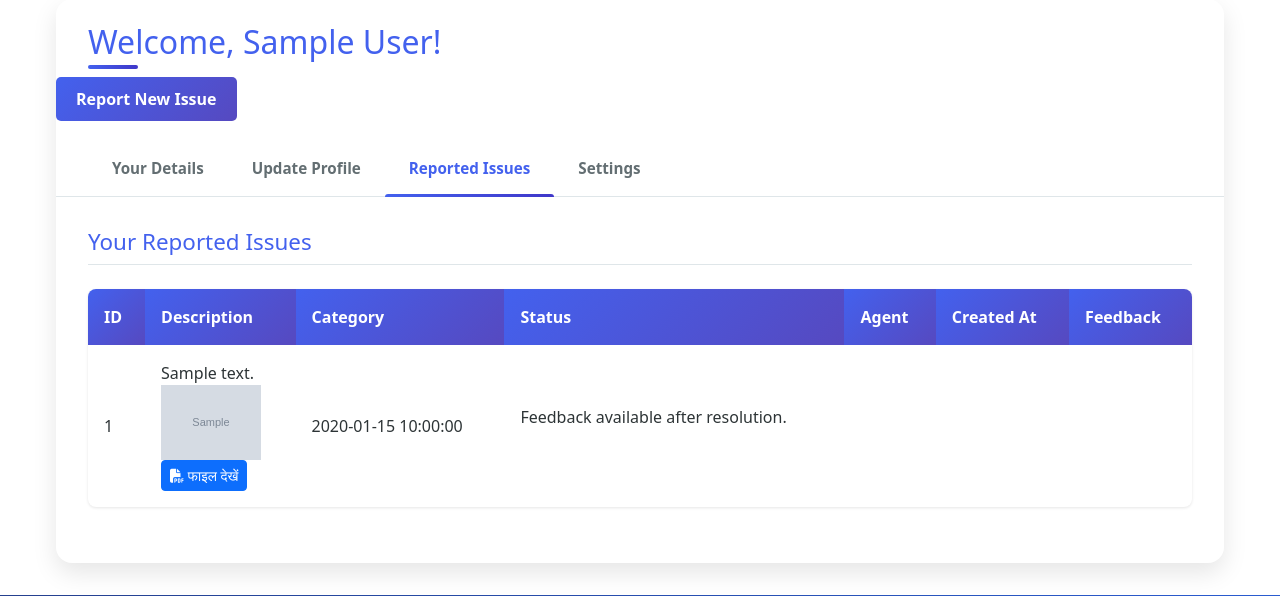
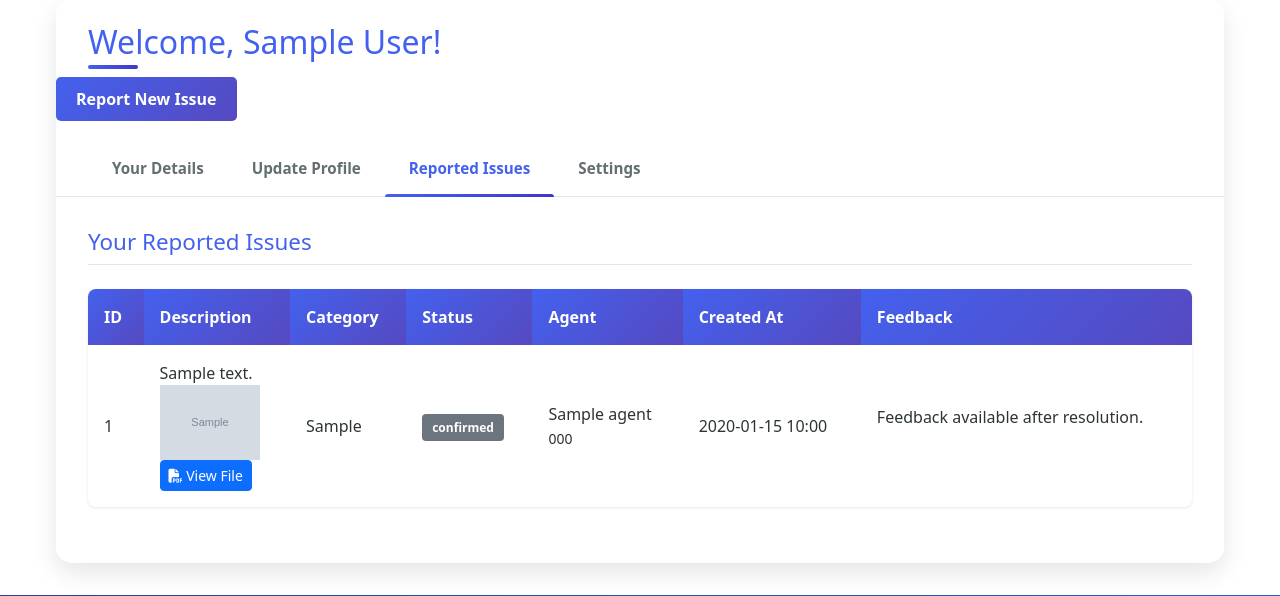
Before and after one commit to ankit-kumar-guptaa/ITSupportApp, a PHP site: page /views/user_dashboard.php in a window 1280 px wide, after a click on "Reported Issues". Shown: the part 108-704 px from the top of the page. Run offline with PHP 8.4, Linux system fonts and the light colour scheme; the visitor is signed in with stand-in values (Sample User, id 1); tables that the repository leaves empty or names only in its code hold one stand-in row (values such as "Sample post"); grey boxes marked "Sample" are stand-in pictures.

Commit message:
refactor(user_dashboard): improve status display and add agent details
Enhance the status display by adding CSS classes for different statuses (Pending, In Progress, Resolved) to improve visual feedback. Additionally, display agent details (name and phone) if the issue is assigned. Removed an unnecessary comment and updated the file link text from Hindi to English for consistency.

```diff
--- a/views/user_dashboard.php
+++ b/views/user_dashboard.php
@@ -132,7 +132,6 @@ $reported_issues = $stmt->fetchAll(PDO::FETCH_ASSOC);
                 <?php foreach ($reported_issues as $issue): ?>
                     <tr>
                         <td><?php echo $issue['id']; ?></td>
-                        <!-- इश्यू डिटेल्स में इमेज और फाइल दिखाने के लिए -->
                         <td>
                             <?php echo htmlspecialchars($issue['description']); ?>
 
@@ -147,14 +146,42 @@ $reported_issues = $stmt->fetchAll(PDO::FETCH_ASSOC);
                             <?php if (!empty($issue['attached_file'])): ?>
                                 <div class="issue-file">
                                     <a href="<?php echo $issue['attached_file']; ?>" target="_blank" class="btn btn-sm btn-primary">
-                                        <i class="fas fa-file-pdf"></i> फाइल देखें
+                                        <i class="fas fa-file-pdf"></i> View File
                                     </a>
                                 </div>
                             <?php endif; ?>
                         </td>
-                        <td><?php echo $issue['created_at']; ?></td>
+                        <td><?php echo htmlspecialchars($issue['category']); ?></td>
                         <td>
-                            <?php if ($issue['status'] == 'resolved'): ?>
+                            <?php
+                                $status_class = '';
+                                switch($issue['status']) {
+                                    case 'Pending':
+                                        $status_class = 'status-pending';
+                                        break;
+                                    case 'In Progress':
+                                        $status_class = 'status-progress';
+                                        break;
+                                    case 'Resolved':
+                                        $status_class = 'status-resolved';
+                                        break;
+                                    default:
+                                        $status_class = 'status-default';
+                                }
+                            ?>
+                            <span class="status-badge <?php echo $status_class; ?>"><?php echo htmlspecialchars($issue['status']); ?></span>
+                        </td>
+                        <td>
+                            <?php if ($issue['agent_id']): ?>
+                                <?php echo htmlspecialchars($issue['agent_name']); ?><br>
+                                <small><?php echo htmlspecialchars($issue['agent_phone']); ?></small>
+                            <?php else: ?>
+                                Not assigned yet
+                            <?php endif; ?>
+                        </td>
+                        <td><?php echo date('Y-m-d H:i', strtotime($issue['created_at'])); ?></td>
+                        <td>
+                            <?php if ($issue['status'] == 'Resolved'): ?>
                                 <?php
                                 // Check if feedback already submitted
                                 $stmt = $pdo->prepare("SELECT * FROM feedback WHERE issue_id = ? AND user_id = ?");
@@ -244,4 +271,30 @@ function openTab(evt, tabName) {
 }
 </script>
 
+<style>
+    .status-badge {
+    padding: 5px 10px;
+    border-radius: 4px;
+    font-size: 12px;
+    font-weight: bold;
+    color: white;
+}
+
+.status-pending {
+    background-color: #ffc107;
+}
+
+.status-progress {
+    background-color: #17a2b8;
+}
+
+.status-resolved {
+    background-color: #28a745;
+}
+
+.status-default {
+    background-color: #6c757d;
+}
+</style>
+
 <?php include 'footer.php'; ?>
```
